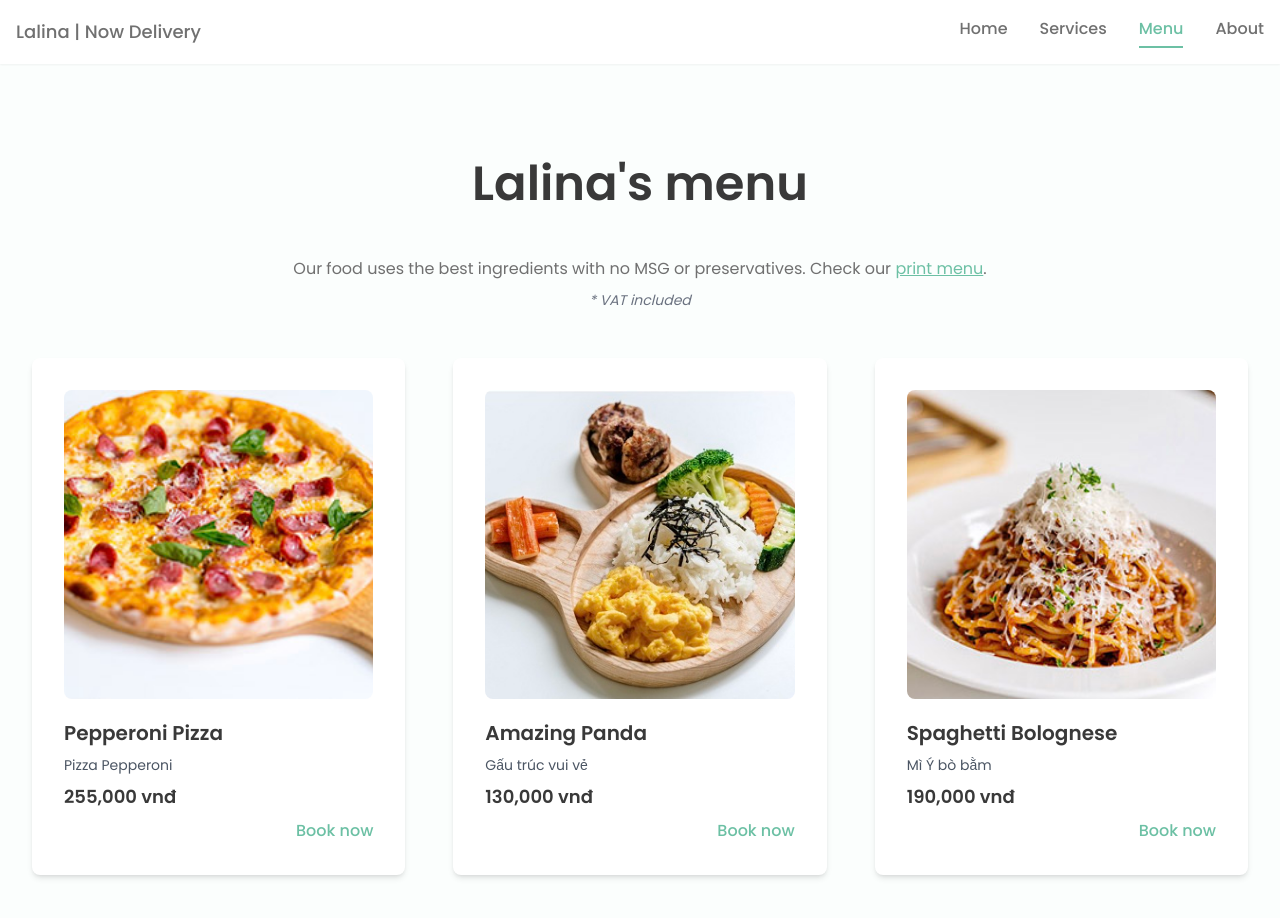
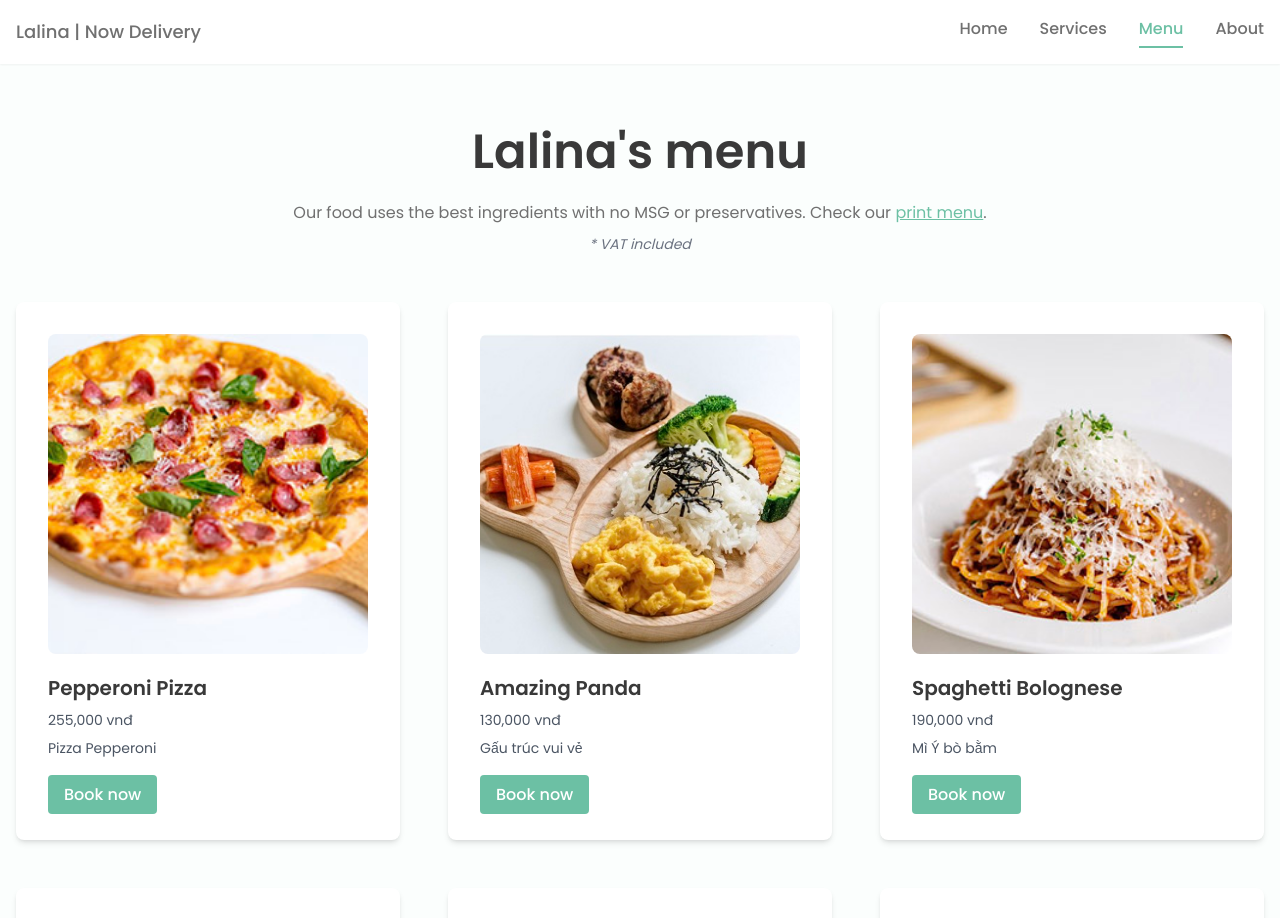
Before and after one commit to forcedfakelaugh/lalina-next, a Next.js app: page /menu in a window 1280 px wide. Shown: the top 918 px of the page. Built offline with nearby package versions, Linux system fonts and the light colour scheme.

Commit message:
Refactor loading, not-found, about, menu, service components to utilize new UI components for improved consistency and maintainability; enhance image handling and layout structure

```diff
--- a/src/app/loading.tsx
+++ b/src/app/loading.tsx
@@ -1,11 +1,9 @@
+import LoadingSpinner from '@/components/LoadingSpinner';
+
 export default function Loading() {
   return (
     <div className="flex justify-center items-center h-[50vh] flex-col">
-      <div className="relative w-12 h-12">
-        <div className="absolute top-0 left-0 w-full h-full border-4 border-primary border-opacity-20 rounded-full"></div>
-        <div className="absolute top-0 left-0 w-full h-full border-4 border-transparent border-t-primary rounded-full animate-spin"></div>
-      </div>
-      <p className="mt-4 text-text">Loading Lalina Kids Cafe...</p>
+      <LoadingSpinner size="large" message="Loading Lalina Kids Cafe..." />
     </div>
   );
 }
--- a/src/app/menu/page.tsx
+++ b/src/app/menu/page.tsx
@@ -5,30 +5,26 @@ import { getMenuItems } from '@/utils/menu-service';
 import { MenuItem } from '@/models/menu-item';
 import Image from 'next/image';
 import Link from 'next/link';
+import LoadingSpinner from '@/components/LoadingSpinner';
+import Section from '@/components/Section';
+import Card from '@/components/Card';
+import Button from '@/components/Button';
 
 // Extract menu item component to make the main component cleaner
 const MenuItemCard = ({ item }: { item: MenuItem }) => {
   return (
-    <div key={item.id} className="menu-item">
-      <Image
-        src={item.photoUrl}
-        alt={item.name}
-        width={300}
-        height={200}
-        className="menu-item-img"
+    <Card
+      title={item.name}
+      description={item.description}
+      subtitle={item.price}
+      imageSrc={item.photoUrl}
+      imageAlt={item.name}
+      action={{
+        label: 'Book now',
+        href: 'http://m.me/lalinakidscafe',
+        external: true
+      }}
     />
-      <h3 className="menu-item-name">{item.name}</h3>
-      <span className="menu-item-detail">{item.description}</span>
-      <span className="menu-item-price">{item.price}</span>
-      <a
-        href="http://m.me/lalinakidscafe"
-        target="_blank"
-        rel="noopener noreferrer"
-        className="menu-item-btn"
-      >
-        Book now
-      </a>
-    </div>
   );
 };
 
@@ -55,12 +51,9 @@ export default function MenuPage() {
   }, []);
 
   return (
-    <section className="py-16 md:py-24">
-      <div className="container mx-auto px-4 md:px-8">
-        <h1 className="text-4xl md:text-5xl font-semibold text-title mb-12 text-center">
-          Lalina's menu
-        </h1>
-
+    <Section
+      title="Lalina's menu"
+    >
       <div className="text-center mb-12">
         <p className="text-text">
           Our food uses the best ingredients with no MSG or preservatives. Check our{' '}
@@ -75,22 +68,16 @@ export default function MenuPage() {
 
       {isLoading && (
         <div className="flex justify-center items-center h-64">
-            <div className="relative w-12 h-12">
-              <div className="absolute top-0 left-0 w-full h-full border-4 border-primary border-opacity-20 rounded-full"></div>
-              <div className="absolute top-0 left-0 w-full h-full border-4 border-transparent border-t-primary rounded-full animate-spin"></div>
-            </div>
+          <LoadingSpinner message="Loading menu items..." />
         </div>
       )}
 
       {error && (
         <div className="text-center py-16">
           <p className="text-red-500 mb-4">{error}</p>
-            <button
-              onClick={() => window.location.reload()}
-              className="bg-primary text-white px-4 py-2 rounded hover:bg-primary-dark transition"
-            >
+          <Button onClick={() => window.location.reload()}>
             Try Again
-            </button>
+          </Button>
         </div>
       )}
 
@@ -103,11 +90,10 @@ export default function MenuPage() {
       )}
 
       <div className="text-center mt-20">
-          <Link href="/assets/menu.pdf" target="_blank" className="btn px-8 py-4 text-lg">
+        <Button href="/assets/menu.pdf" external className="px-8 py-4 text-lg">
           Full menu
-          </Link>
+        </Button>
       </div>
-      </div>
-    </section>
+    </Section>
   );
 }
--- a/src/app/not-found.tsx
+++ b/src/app/not-found.tsx
@@ -1,5 +1,7 @@
 import Link from 'next/link';
 import Image from 'next/image';
+import Button from '@/components/Button';
+import { IMAGE_SIZES } from '@/constants';
 
 export default function NotFound() {
   return (
@@ -17,9 +19,9 @@ export default function NotFound() {
           className="w-auto h-auto max-w-[200px]"
         />
       </div>
-      <Link href="/" className="btn">
+      <Button href="/">
         Return to Home Page
-      </Link>
+      </Button>
     </div>
   );
 }
--- /dev/null
+++ b/src/components/Button.tsx
@@ -0,0 +1,57 @@
+'use client';
+
+import Link from 'next/link';
+import { ReactNode } from 'react';
+
+interface ButtonProps {
+  children: ReactNode;
+  href?: string;
+  onClick?: () => void;
+  className?: string;
+  variant?: 'primary' | 'outline' | 'white';
+  external?: boolean;
+  fullWidth?: boolean;
+}
+
+export default function Button({
+  children,
+  href,
+  onClick,
+  className = '',
+  variant = 'primary',
+  external = false,
+  fullWidth = false
+}: ButtonProps) {
+  // Base classes
+  const baseClasses = 'font-medium py-2 px-4 rounded transition duration-300';
+
+  // Variant classes
+  const variantClasses = {
+    primary: 'bg-primary text-white hover:bg-primary-dark',
+    outline: 'border border-primary text-primary hover:bg-primary hover:text-white',
+    white: 'bg-white text-primary hover:bg-gray-100',
+  };
+
+  // Full width class
+  const widthClass = fullWidth ? 'w-full' : '';
+
+  // Combine classes
+  const buttonClasses = `${baseClasses} ${variantClasses[variant]} ${widthClass} ${className}`;
+
+  // External link attributes
+  const externalProps = external ? { target: '_blank', rel: 'noopener noreferrer' } : {};
+
+  if (href) {
+    return (
+      <Link href={href} className={buttonClasses} {...externalProps}>
+        {children}
+      </Link>
+    );
+  }
+
+  return (
+    <button onClick={onClick} className={buttonClasses}>
+      {children}
+    </button>
+  );
+}
--- /dev/null
+++ b/src/components/Card.tsx
@@ -0,0 +1,67 @@
+'use client';
+
+import Image from 'next/image';
+import Button from './Button';
+import { ReactNode } from 'react';
+
+interface CardProps {
+  title: string;
+  subtitle?: string;
+  description?: string;
+  imageSrc?: string;
+  imageAlt?: string;
+  action?: {
+    label: string;
+    href?: string;
+    onClick?: () => void;
+    external?: boolean;
+  };
+  children?: ReactNode;
+  className?: string;
+}
+
+export default function Card({
+  title,
+  subtitle,
+  description,
+  imageSrc,
+  imageAlt = '',
+  action,
+  children,
+  className = '',
+}: CardProps) {
+  return (
+    <div className={`relative flex flex-col bg-white rounded-lg shadow-md transition duration-300 p-8 transform hover:shadow-lg hover:-translate-y-1 ${className}`}>
+      {imageSrc && (
+        <div className="mb-5">
+          <Image
+            src={imageSrc}
+            alt={imageAlt}
+            width={300}
+            height={200}
+            className="w-full aspect-square object-cover self-center rounded-lg transition duration-300"
+          />
+        </div>
+      )}
+
+      <h3 className="font-semibold text-title text-xl transition duration-300">{title}</h3>
+      {subtitle && <span className="text-sm text-gray-600 mt-2">{subtitle}</span>}
+      {description && <p className="text-sm my-2 text-gray-600">{description}</p>}
+
+      {children}
+
+      {action && (
+        <div className="mt-auto pt-4">
+          <Button
+            href={action.href}
+            onClick={action.onClick}
+            external={action.external}
+            className="text-primary hover:text-primary-dark font-medium text-base transition duration-300"
+          >
+            {action.label}
+          </Button>
+        </div>
+      )}
+    </div>
+  );
+}
--- /dev/null
+++ b/src/components/ImageGallery.tsx
@@ -0,0 +1,40 @@
+'use client';
+
+import Image from 'next/image';
+
+type GalleryImage = {
+  src: string;
+  alt: string;
+};
+
+interface ImageGalleryProps {
+  columns: GalleryImage[][];
+  imageWidth?: number;
+  imageHeight?: number;
+}
+
+export default function ImageGallery({
+  columns,
+  imageWidth = 300,
+  imageHeight = 200
+}: ImageGalleryProps) {
+  return (
+    <div className="grid grid-cols-2 md:grid-cols-4 gap-3">
+      {columns.map((column, columnIndex) => (
+        <div key={`column-${columnIndex}`} className="space-y-3">
+          {column.map((image, imageIndex) => (
+            <div key={`image-${columnIndex}-${imageIndex}`} className="overflow-hidden rounded-lg">
+              <Image
+                src={image.src}
+                alt={image.alt}
+                width={imageWidth}
+                height={imageHeight}
+                className="w-full object-cover hover:scale-105 transition duration-300"
+              />
+            </div>
+          ))}
+        </div>
+      ))}
+    </div>
+  );
+}
--- /dev/null
+++ b/src/components/LoadingSpinner.tsx
@@ -0,0 +1,27 @@
+'use client';
+
+interface LoadingSpinnerProps {
+  size?: 'small' | 'medium' | 'large';
+  message?: string;
+}
+
+export default function LoadingSpinner({
+  size = 'medium',
+  message = 'Loading...'
+}: LoadingSpinnerProps) {
+  const sizeClasses = {
+    small: 'w-8 h-8',
+    medium: 'w-12 h-12',
+    large: 'w-16 h-16'
+  };
+
+  return (
+    <div className="flex justify-center items-center flex-col">
+      <div className={`relative ${sizeClasses[size]}`}>
+        <div className="absolute top-0 left-0 w-full h-full border-4 border-primary border-opacity-20 rounded-full"></div>
+        <div className="absolute top-0 left-0 w-full h-full border-4 border-transparent border-t-primary rounded-full animate-spin"></div>
+      </div>
+      {message && <p className="mt-4 text-text">{message}</p>}
+    </div>
+  );
+}
--- /dev/null
+++ b/src/components/Section.tsx
@@ -0,0 +1,37 @@
+import { ReactNode } from 'react';
+
+interface SectionProps {
+  title?: string;
+  subtitle?: string;
+  children: ReactNode;
+  className?: string;
+  containerClassName?: string;
+}
+
+export default function Section({
+  title,
+  subtitle,
+  children,
+  className = "py-12 md:py-16",
+  containerClassName = "container mx-auto px-4"
+}: SectionProps) {
+  return (
+    <section className={className}>
+      <div className={containerClassName}>
+        {title && (
+          <h2 className="text-4xl md:text-5xl font-semibold text-title mb-6 text-center">
+            {title}
+          </h2>
+        )}
+
+        {subtitle && (
+          <p className="text-text mb-16 text-center max-w-3xl mx-auto">
+            {subtitle}
+          </p>
+        )}
+
+        {children}
+      </div>
+    </section>
+  );
+}
--- /dev/null
+++ b/src/constants/index.ts
@@ -0,0 +1,14 @@
+// Image sizes
+export const IMAGE_SIZES = {
+  ICON: 64,
+  MENU_ITEM: 300,
+  LOGO: 600,
+  SECTION_IMAGE: { width: 600, height: 400 },
+  GALLERY_THUMB: { width: 300, height: 200 },
+};
+
+// Breakpoints (used in useWindowWidth)
+export const BREAKPOINTS = {
+  MOBILE: 768,
+  TABLET: 1024,
+};
```
Also changed, not shown: src/app/about/page.tsx (+10 -14 lines), src/app/service/page.tsx (+18 -35 lines), src/hooks/useWindowWidth.ts (+1 -6 lines). Lines whose indentation alone changed are shown as unchanged.
